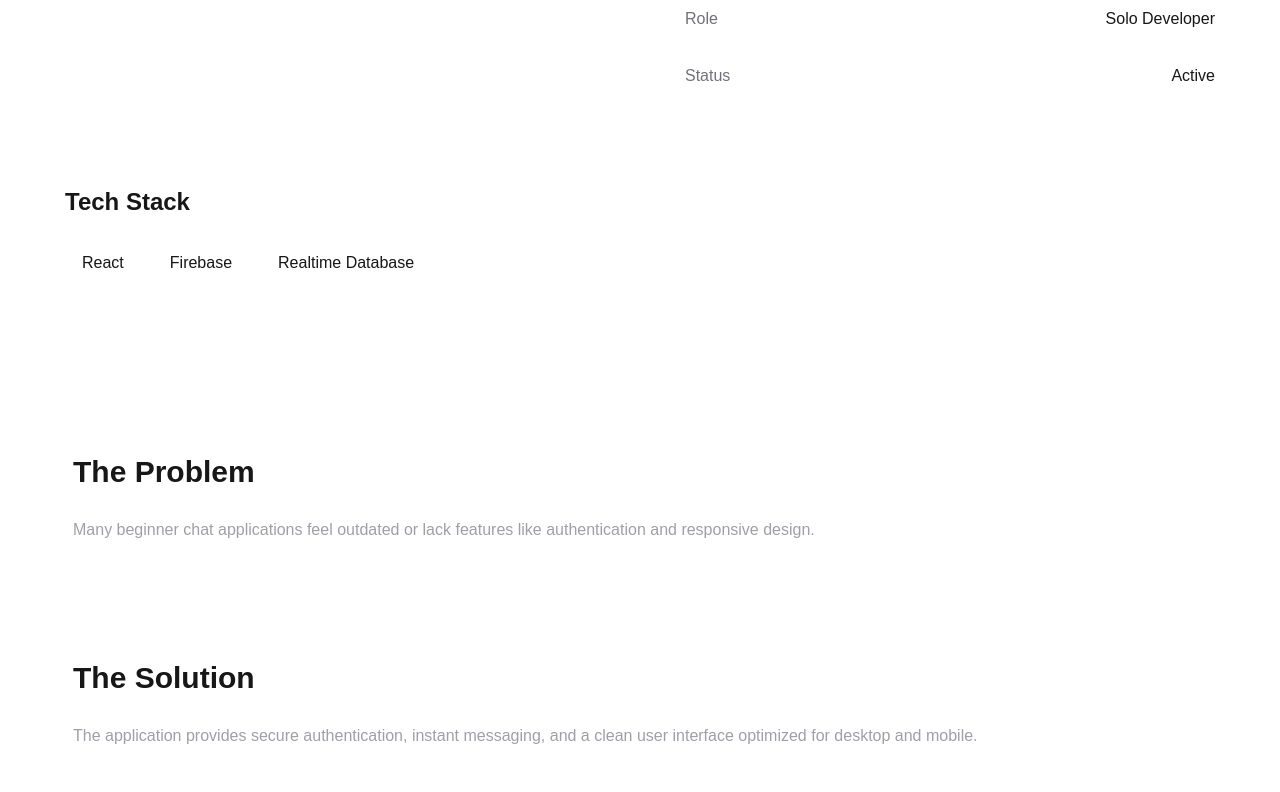
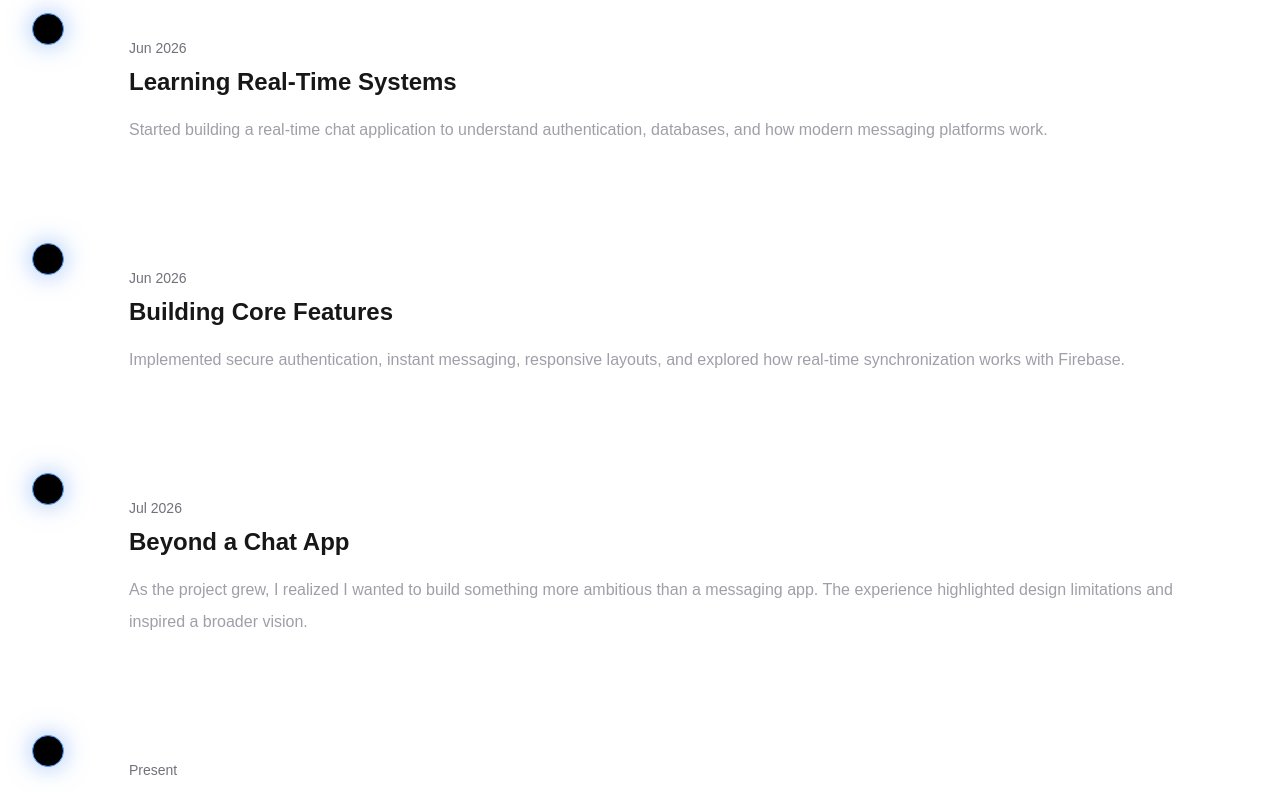
Before and after one commit to harshittpanday/harshit.dev, a Next.js app: page /projects/chat-app in a window 1280 px wide. Shown: the part 1528-2320 px from the top of the page. Built offline with nearby package versions, Linux system fonts and the light colour scheme.

Commit message:
added timeline and updated resume

```diff
--- /dev/null
+++ b/app/components/project-timeline.tsx
@@ -0,0 +1,85 @@
+"use client";
+
+import { motion } from "framer-motion";
+
+interface TimelineItem {
+  date: string;
+  title: string;
+  description: string;
+}
+
+export default function ProjectTimeline({
+  timeline,
+}: {
+  timeline: TimelineItem[];
+}) {
+  return (
+    <section className="mt-28">
+
+      <p className="mb-3 text-sm uppercase tracking-[0.35em] text-zinc-500">
+        Development Journey
+      </p>
+
+      <h2 className="mb-16 text-4xl font-bold">
+        From Idea to Launch
+      </h2>
+
+      <div className="relative">
+
+        {/* Line */}
+
+        <div className="absolute left-4 top-0 h-full w-px bg-white/10" />
+
+        <div className="space-y-14">
+
+          {timeline.map((item, index) => (
+            <motion.div
+              key={item.title}
+              initial={{
+                opacity: 0,
+                x: -20,
+              }}
+              whileInView={{
+                opacity: 1,
+                x: 0,
+              }}
+              viewport={{
+                once: true,
+              }}
+              transition={{
+                delay: index * 0.08,
+              }}
+              className="relative flex gap-8"
+            >
+              {/* Dot */}
+
+              <div className="relative z-10 mt-2 h-8 w-8 rounded-full border border-blue-400 bg-black shadow-[0_0_25px_rgba(59,130,246,.5)]" />
+
+              {/* Card */}
+
+              <div className="flex-1 rounded-3xl border border-white/10 bg-white/5 p-8 transition hover:border-blue-500">
+
+                <p className="text-sm text-zinc-500">
+                  {item.date}
+                </p>
+
+                <h3 className="mt-2 text-2xl font-semibold">
+                  {item.title}
+                </h3>
+
+                <p className="mt-4 leading-8 text-zinc-400">
+                  {item.description}
+                </p>
+
+              </div>
+
+            </motion.div>
+          ))}
+
+        </div>
+
+      </div>
+
+    </section>
+  );
+}
--- a/app/data/projects.ts
+++ b/app/data/projects.ts
@@ -1,4 +1,5 @@
 export const projects = [
+
   {
     slug: "intent",
 
@@ -10,10 +11,48 @@ export const projects = [
     description:
       "Intent is an AI-powered research platform that gathers information from multiple trusted sources into a single, easy-to-explore interface.",
 
-    image: "/images/Intent.png",
+    image: "/images/intent.png",
 
     live: "https://inten1.vercel.app/",
     github: "https://github.com/harshittpanday/Intent",
+
+
+
+
+
+
+timeline: [
+  {
+    date: "Jun 2026",
+    title: "The Idea",
+    description:
+      "While building different projects, I realized I kept searching across Reddit, YouTube, documentation, and Google for answers. I wanted one place that could bring everything together."
+  },
+  {
+    date: "Late Jun 2026",
+    title: "First Prototype",
+    description:
+      "Built the first working version to test whether searching multiple sources from a single interface was actually useful."
+  },
+  {
+    date: "Jul 2026",
+    title: "Rethinking Everything",
+    description:
+      "After using the prototype, I redesigned major parts of the interface, improved the search experience, and started treating Intent as a real product instead of a side project."
+  },
+  {
+    date: "Present",
+    title: "Building Forward",
+    description:
+      "Continuously improving the platform by refining the user experience, adding new integrations, fixing bugs, and learning from real-world feedback."
+  }
+],
+
+
+
+
+
+
 
     tags: [
       "Next.js",
@@ -27,13 +66,7 @@ export const projects = [
     status: "Active",
 
     overview:
-      "Intent was built to simplify online research by bringing information from multiple trusted platforms into one place. Instead of opening several tabs, users can search once and quickly compare results.",
-
-    problem:
-      "Finding reliable information often requires searching across multiple platforms such as Reddit, YouTube, documentation, and websites. This process is slow, repetitive, and makes it difficult to compare information efficiently.",
-
-    solution:
-      "Intent provides a single search experience that gathers information from multiple sources, ranks the results, and presents them in a clean interface with previews, allowing users to research faster and with less effort.",
+  "Intent is an AI-powered research platform designed to simplify the way people find information online. Instead of searching across multiple websites individually, Intent brings relevant content from trusted sources into a single interface, making research faster, more organized, and easier to explore.",
 
     learned:
       "Building Intent taught me how to design scalable applications, integrate multiple APIs, improve user experience, and think beyond writing code by focusing on solving real user problems.",
@@ -55,6 +88,39 @@ export const projects = [
     live: "https://harshittpanday.github.io/study-ai/",
     github: "https://github.com/harshittpanday/study-ai",
 
+
+
+timeline: [
+  {
+    date: "May 2026",
+    title: "The Idea",
+    description:
+      "While preparing for exams, I found myself switching between notes, AI tools, and task managers. I wanted a single workspace designed specifically for studying."
+  },
+  {
+    date: "Jun 2026",
+    title: "Building the MVP",
+    description:
+      "Started developing the first version with AI-powered study assistance, note management, and productivity tools to simplify daily learning."
+  },
+  {
+    date: "Jun 2026",
+    title: "Exploring Local AI",
+    description:
+      "Integrated Ollama with Gemma 2B to experiment with running AI models locally, improving privacy while learning how local inference works."
+  },
+  {
+    date: "Present",
+    title: "Continuous Improvement",
+    description:
+      "Regularly refining the interface, improving AI responses, fixing bugs, and adding features based on how students actually study."
+  }
+],
+
+
+
+
+
     tags: [
       "Next.js",
       "Ollama",
@@ -67,14 +133,7 @@ export const projects = [
     status: "Completed",
 
     overview:
-      "Study AI aims to make studying more interactive by combining note-taking, AI assistance, and productivity tools into a single platform.",
-
-    problem:
-      "Students often switch between several apps for notes, revision, AI help, and planning, making studying less efficient.",
-
-    solution:
-      "Study AI brings these tools together while running local AI models for fast responses and greater privacy.",
-
+  "Study AI is an AI-powered learning platform built to help students study more efficiently. It combines productivity tools with local AI models, allowing users to organize notes, ask questions, and manage their learning in one distraction-free workspace while maintaining privacy.",
     learned:
       "This project helped me understand local AI models, prompt engineering, UI design, and how to build applications around real student workflows.",
   },
@@ -95,6 +154,39 @@ export const projects = [
     live: "https://cha1app.netlify.app/",
     github: "https://github.com/harshittpanday/ChatAPP",
 
+
+
+
+timeline: [
+  {
+    date: "Jun 2026",
+    title: "Learning Real-Time Systems",
+    description:
+      "Started building a real-time chat application to understand authentication, databases, and how modern messaging platforms work."
+  },
+  {
+    date: "Jun 2026",
+    title: "Building Core Features",
+    description:
+      "Implemented secure authentication, instant messaging, responsive layouts, and explored how real-time synchronization works with Firebase."
+  },
+  {
+    date: "Jul 2026",
+    title: "Beyond a Chat App",
+    description:
+      "As the project grew, I realized I wanted to build something more ambitious than a messaging app. The experience highlighted design limitations and inspired a broader vision."
+  },
+  {
+    date: "Present",
+    title: "ThreadLy",
+    description:
+      "The lessons learned from Chat App are now shaping ThreadLy—a more complete social platform with messaging, profiles, communities, and a stronger focus on scalability and user experience."
+  }
+],
+
+
+
+
     tags: [
       "React",
       "Firebase",
@@ -103,16 +195,10 @@ export const projects = [
 
     year: "2026",
     role: "Solo Developer",
-    status: "Active",
+    status: "Completed",
 
     overview:
-      "Chat App was built to explore how modern messaging applications work using real-time databases and authentication.",
-
-    problem:
-      "Many beginner chat applications feel outdated or lack features like authentication and responsive design.",
-
-    solution:
-      "The application provides secure authentication, instant messaging, and a clean user interface optimized for desktop and mobile.",
+  "Chat App was my first exploration into building a real-time messaging platform. It focuses on secure authentication, responsive design, and instant communication while serving as the foundation for many ideas that are now being expanded into ThreadLy, a more complete social platform.",
 
     learned:
       "Building Chat App improved my understanding of Firebase Authentication, real-time databases, responsive interfaces, and debugging complex application flows.",
--- a/app/page.tsx
+++ b/app/page.tsx
@@ -8,6 +8,7 @@ import Spotlight from "@/app/components/ui/spotlight";
 import ProgressBar from "@/app/components/ui/progress-bar";
 import Footer from "@/app/components/sections/footer";
 import CommandMenu from "@/app/components/ui/command-menu";
+import ProjectTimeline from "@/app/components/project-timeline";
 
 export default function Home() {
   return (
@@ -20,6 +21,7 @@ export default function Home() {
       <Navbar />
 
 
+
 <main className="bg-[#09090B] text-white">
 <Hero />
 <Work />
@@ -28,6 +30,8 @@ export default function Home() {
 <Contact />
 <Footer />
 </main>
+
     </>
+
   );
 }
--- a/app/projects/[slug]/ProjectView.tsx
+++ b/app/projects/[slug]/ProjectView.tsx
@@ -4,6 +4,7 @@ import Link from "next/link";
 import { motion } from "framer-motion";
 import { ArrowLeft, ArrowUpRight } from "lucide-react";
 import BrowserFrame from "@/app/components/ui/browser-frame";
+import ProjectTimeline from "@/app/components/project-timeline";
 
 const fadeUp = {
   hidden: {
@@ -29,9 +30,12 @@ interface Project {
   role: string;
   status: string;
   overview: string;
-  problem: string;
-  solution: string;
   learned: string;
+   timeline: {
+    date: string;
+    title: string;
+    description: string;
+  }[];
 }
 
 export default function ProjectView({
@@ -115,6 +119,8 @@ export default function ProjectView({
         />
       </motion.section>
 
+<ProjectTimeline timeline={project.timeline} />
+
       <section className="mt-24 grid gap-6 lg:grid-cols-2">
         <motion.div
           variants={fadeUp}
@@ -187,8 +193,7 @@ export default function ProjectView({
 
       <section className="mt-24 space-y-8">
         {[
-          ["The Problem", project.problem],
-          ["The Solution", project.solution],
+
           ["What I Learned", project.learned],
         ].map(([title, text]) => (
           <motion.div
```
Also changed, not shown: app/projects/[slug]/page.tsx (line endings or trailing spaces), 1 other file (tests, documents, lock files or other folders).
